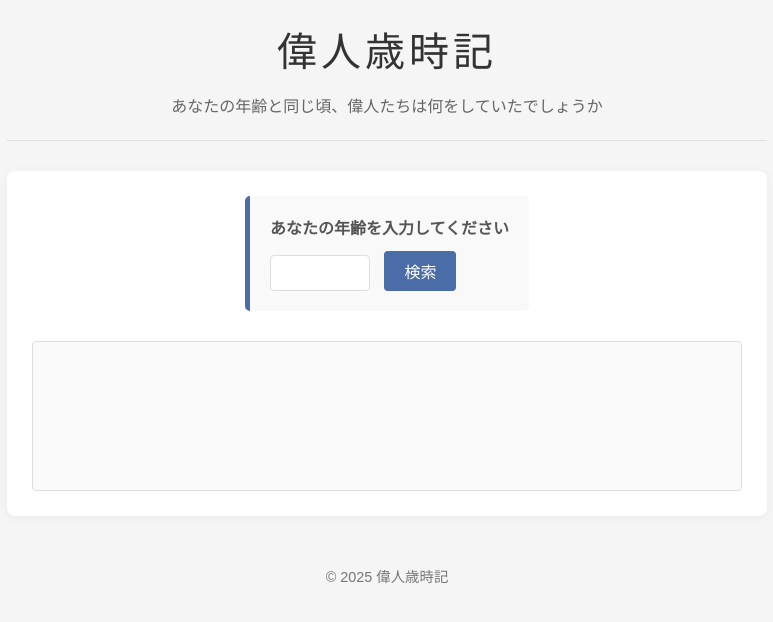
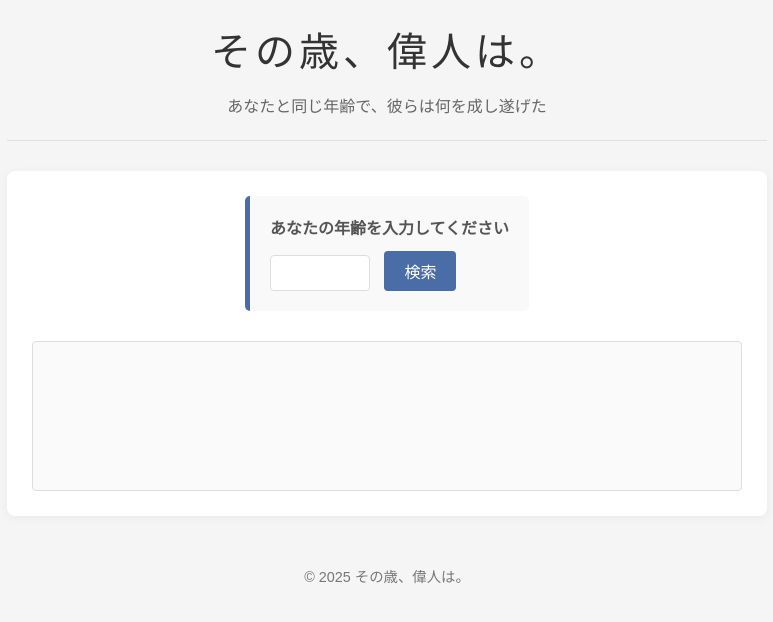
Before and after one commit to harataka/CursorDEV, a website with bundled scripts: page public/index.html in a window 1280 px wide. Shown: the whole page, without its empty margins (253-1026 px from the left). Built offline with nearby package versions, Linux system fonts and the light colour scheme.

Commit message:
アプリ名を「偉人歳時記」から「その歳、偉人は。」に変更し、README.mdとpackage.jsonを更新。index.htmlのタイトルとヘッダーも新しい名称に合わせて修正。

```diff
--- a/public/index.html
+++ b/public/index.html
@@ -4,7 +4,7 @@
 <head>
     <meta charset="UTF-8">
     <meta name="viewport" content="width=device-width, initial-scale=1.0">
-    <title>偉人歳時記　</title>
+    <title>その歳、偉人は。</title>
     <link rel="stylesheet" href="style.css">
     <!-- GitHub Pagesでのベースパス設定 -->
     <base href="./">
@@ -17,8 +17,8 @@
 <body>
     <div class="container">
         <header>
-            <h1>偉人歳時記</h1>
-            <p>あなたの年齢と同じ頃、偉人たちは何をしていたでしょうか</p>
+            <h1>その歳、偉人は。</h1>
+            <p>あなたと同じ年齢で、彼らは何を成し遂げた</p>
         </header>
 
         <main>
@@ -36,7 +36,7 @@
         </main>
 
         <footer>
-            <p>&copy; 2025 偉人歳時記</p>
+            <p>&copy; 2025 その歳、偉人は。</p>
         </footer>
     </div>
 
```
Also changed, not shown: package.json (+3 -4 lines), README.md.
